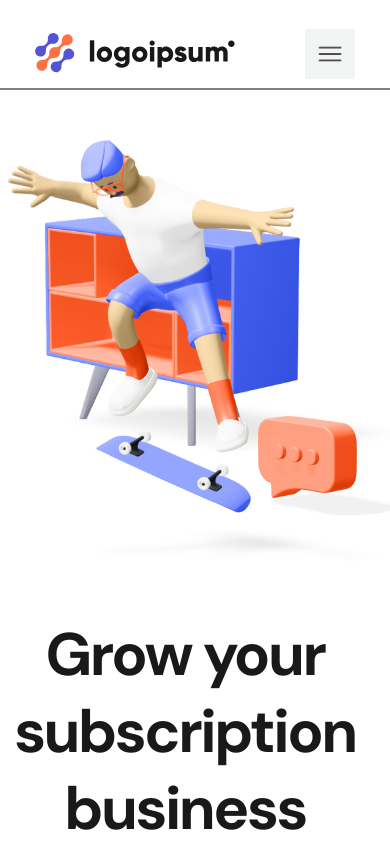
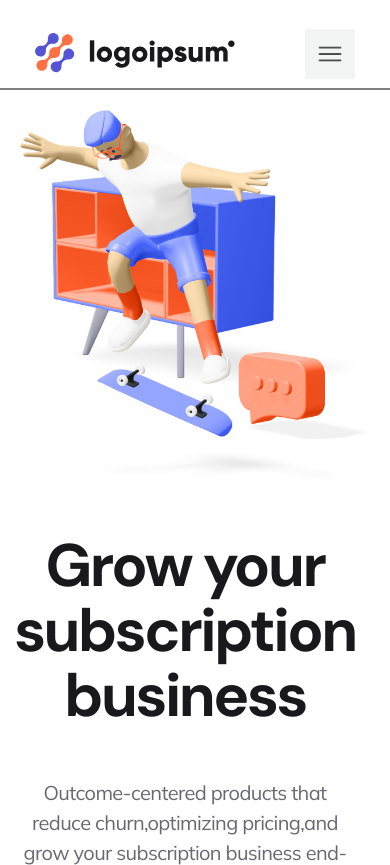
Before and after one commit to Devkennydaniel8ty4/logoIpsum, a plain HTML site: page index.html in a window 390 px wide. Shown: the top 865 px of the page. Drawn offline with Linux system fonts and the light colour scheme.

Commit message:
on images

```diff
--- a/style.css
+++ b/style.css
@@ -4,12 +4,13 @@
     box-sizing: border-box;
 
 }
+
 header{
-    min-width: 80%;
+    width: 90%;
     margin: auto;
     height: 90px;
     display: flex;
-    justify-content: space-between;
+    justify-content: space-around;
     align-items: center;
     z-index: 1014;
     position: fixed;
@@ -18,6 +19,7 @@ header{
     right: 0;
     background-color: white;
     padding-top: 30px;
+    padding-bottom: 10px;
 }
 .burger img{
     width: 50px;
@@ -28,7 +30,7 @@ nav{
 }
 nav ul{
     display: flex;
-    justify-content: space-around;
+    justify-content: space-between;
 }
 ul li{
     list-style-type: none;
@@ -55,12 +57,12 @@ ul li:hover{
 }
 .container{
     display: flex;
-    min-width: 80%;
+    width: 80%;
     margin: auto;
     justify-content: space-between;
     margin-top: 60px;
     margin-bottom: 40px;
-    /* margin-top: 30px; */
+    margin-top: 30px;
     padding-top: 80px;
 }
 .item{
@@ -69,6 +71,7 @@ ul li:hover{
 }
 .item1{
     margin-right: 20px;
+
 }
 .item1 h1{
     font-family: 'DM Sans';
@@ -168,7 +171,7 @@ line-height: 57px;
         display: flex;
     }
     header{
-        min-width: 80%;
+        width: 100%;
         padding-bottom: 10px;
         justify-content: space-around;
          border-bottom: 2px solid grey;
@@ -188,6 +191,7 @@ line-height: 57px;
     }
     .item1 h1{
         font-size: 60px;
+        line-height: 65px;
     }
     .item1 p{
         text-align: center;
@@ -199,13 +203,16 @@ line-height: 57px;
         text-align: center;
     }
     .item2 img{
-        width: 400px;
+        width: 350px;
     }
     .btn2{
         margin-left: 10px;
         flex-direction: column;
         justify-content: center;
         align-items: center;
+    }
+    .btn2 button{
+        margin-left: 20px;
     }
     .btn2 img{
         margin-top: 20px;
@@ -244,10 +251,10 @@ line-height: 57px;
     }
     .sub h3{
         text-align: center;
-        font-size: 32px;
+        font-size: 38px;
     }
     .sub p{
-        font-size: 16px;
+        font-size: 15px;
         text-align: center;
         width: 50%;
         margin: auto;
```
